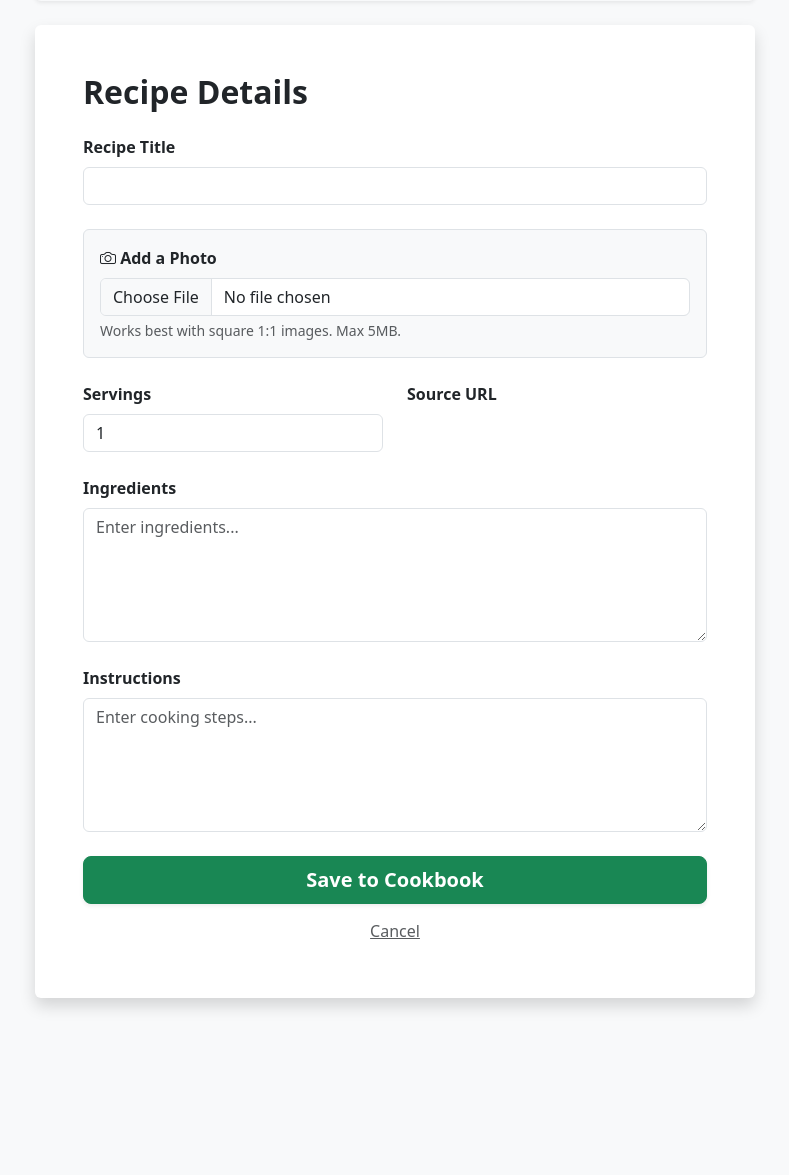
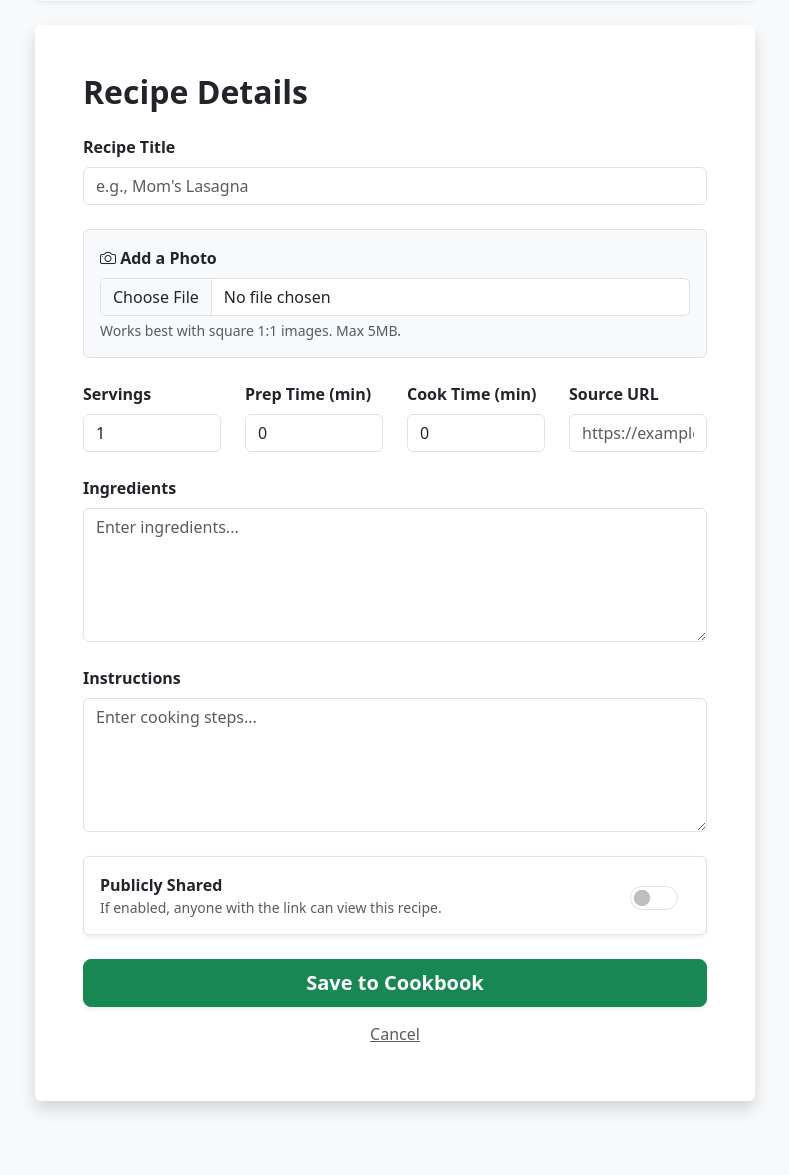
Before and after one commit to WorldStat/kitchen-tool, a Django app: page /recipes/create/ in a window 1280 px wide. Shown: the part 242-1417 px from the top of the page, without its empty margins (245-1034 px from the left). Before the commit the page ends 1251 px from the top, so only its background shows below. Run offline with Django 4.2, Linux system fonts and the light colour scheme.

Commit message:
Add prep/cook times and add-to-list
Add prep_time and cook_time fields to Recipe and expose them in the ModelForm with widgets (also add source_url, title/servings widgets and is_public checkbox styling). Update create.html to show prep/cook inputs and a public toggle. Update recipe_detail.html to display prep/cook badges and add a "Create Shopping List" action for authenticated users. Add shopping.add_recipe_to_list view and corresponding URL to create a new ShoppingList and ShoppingItem entries from a recipe's ingredients (allows owner or public recipes).

```diff
--- a/recipe_project/recipes/forms.py
+++ b/recipe_project/recipes/forms.py
@@ -4,8 +4,14 @@ from .models import Recipe
 class RecipeForm(forms.ModelForm):
     class Meta:
         model = Recipe
-        fields = ['title', 'ingredients', 'instructions', 'servings', 'image', 'is_public']
+        fields = ['title', 'ingredients', 'instructions', 'servings', 'prep_time', 'cook_time', 'image', 'source_url', 'is_public']
         widgets = {
             'ingredients': forms.Textarea(attrs={'rows': 5, 'placeholder': 'Enter ingredients...'}),
             'instructions': forms.Textarea(attrs={'rows': 5, 'placeholder': 'Enter cooking steps...'}),
+            'title': forms.TextInput(attrs={'class': 'form-control', 'placeholder': 'e.g., Mom\'s Lasagna'}),
+            'servings': forms.NumberInput(attrs={'class': 'form-control'}),
+            'prep_time': forms.NumberInput(attrs={'class': 'form-control', 'placeholder': 'Minutes'}),
+            'cook_time': forms.NumberInput(attrs={'class': 'form-control', 'placeholder': 'Minutes'}),
+            'source_url': forms.URLInput(attrs={'class': 'form-control', 'placeholder': 'https://example.com/recipe'}),
+            'is_public': forms.CheckboxInput(attrs={'class': 'form-check-input'}),
         }
--- a/recipe_project/recipes/models.py
+++ b/recipe_project/recipes/models.py
@@ -7,6 +7,8 @@ class Recipe(models.Model):
     ingredients = models.TextField()
     instructions = models.TextField()
     servings = models.IntegerField(default=1)
+    prep_time = models.IntegerField(default=0, help_text="Time in minutes")
+    cook_time = models.IntegerField(default=0, help_text="Time in minutes")
     image = models.ImageField(upload_to='recipe_photos/', null=True, blank=True)
     source_url = models.URLField(max_length=500, null=True, blank=True)
     is_public = models.BooleanField(default=False)
--- a/recipe_project/shopping/urls.py
+++ b/recipe_project/shopping/urls.py
@@ -9,6 +9,7 @@ urlpatterns = [
     path('list/<int:pk>/add_item/', views.add_item, name='add_item'), # New
     path('list/<int:pk>/delete/', views.shopping_list_delete, name='shopping_list_delete'),
     path('list/<int:pk>/collaborators/', views.manage_collaborators, name='manage_collaborators'),
+    path('recipe/<int:pk>/add_to_list/', views.add_recipe_to_list, name='add_recipe_to_list'),
     path('generate/', views.generate_shopping_list, name='generate_shopping_list'),
     path('item/<int:item_id>/toggle/', views.toggle_item, name='toggle_item'),
     path('item/<int:item_id>/delete/', views.delete_item, name='delete_item'),
--- a/recipe_project/templates/recipes/create.html
+++ b/recipe_project/templates/recipes/create.html
@@ -37,11 +37,19 @@
                         </div>
 
                         <div class="row">
-                            <div class="col-md-6 mb-4">
+                            <div class="col-md-3 mb-4">
                                 <label class="form-label fw-bold">Servings</label>
                                 {{ form.servings }}
                             </div>
-                            <div class="col-md-6 mb-4">
+                            <div class="col-md-3 mb-4">
+                                <label class="form-label fw-bold">Prep Time (min)</label>
+                                {{ form.prep_time }}
+                            </div>
+                            <div class="col-md-3 mb-4">
+                                <label class="form-label fw-bold">Cook Time (min)</label>
+                                {{ form.cook_time }}
+                            </div>
+                            <div class="col-md-3 mb-4">
                                 <label class="form-label fw-bold">Source URL</label>
                                 {{ form.source_url }}
                             </div>
@@ -55,6 +63,18 @@
                         <div class="mb-4">
                             <label class="form-label fw-bold">Instructions</label>
                             {{ form.instructions }}
+                        </div>
+
+                        <div class="mb-4 form-check form-switch p-3 border rounded bg-white shadow-sm">
+                            <div class="d-flex justify-content-between align-items-center">
+                                <div>
+                                    <label class="form-check-label fw-bold" for="id_is_public">Publicly Shared</label>
+                                    <div class="form-text mt-0">If enabled, anyone with the link can view this recipe.</div>
+                                </div>
+                                <div class="form-check form-switch fs-4">
+                                    {{ form.is_public }}
+                                </div>
+                            </div>
                         </div>
 
                         <div class="d-grid gap-2">
```
Also changed, not shown: recipe_project/shopping/views.py (+28 -0 lines), recipe_project/templates/recipes/recipe_detail.html (+13 -2 lines).
